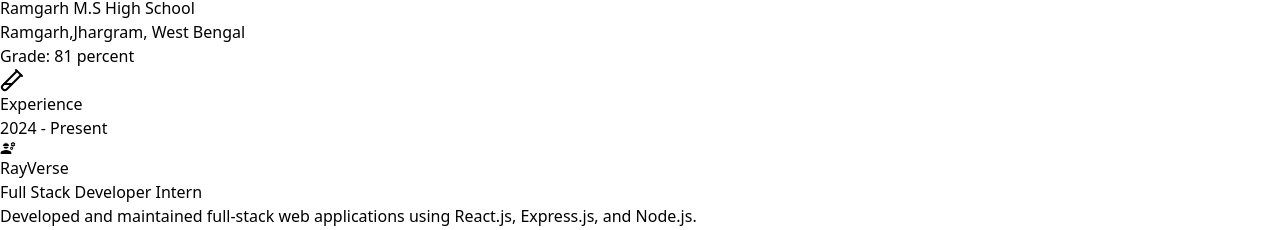
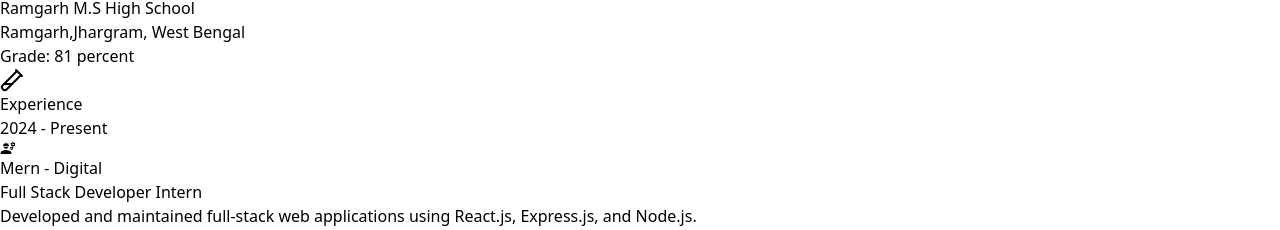
Before and after one commit to Arkajyoti333/Profolio_arka.dev, a React (Vite) app: page / in a window 1280 px wide. Shown: the part 3415-3645 px from the top of the page. Built offline with nearby package versions, Linux system fonts and the light colour scheme.

Commit message:
Update Profile component with new experience details

```diff
--- a/src/pages/Profile/profile.jsx
+++ b/src/pages/Profile/profile.jsx
@@ -41,7 +41,7 @@ import { MdEngineering } from "react-icons/md";
   const experienceItems = [
     {
       "year": "2024 - Present",
-      "company": "RayVerse",
+      "company": "Mern - Digital ",
       "title": "Full Stack Developer Intern",
       "details": [
         "Developed and maintained full-stack web applications using React.js, Express.js, and Node.js.",
@@ -140,4 +140,5 @@ import { MdEngineering } from "react-icons/md";
   );
 }
 
+
 export default Profile;
```
